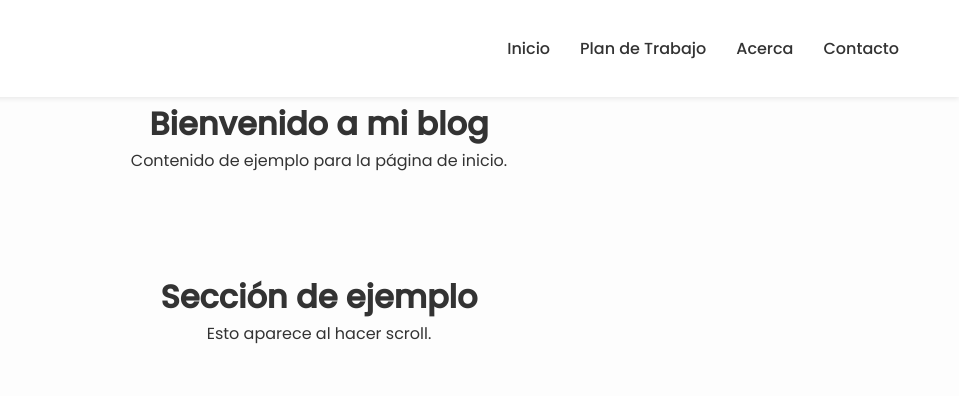
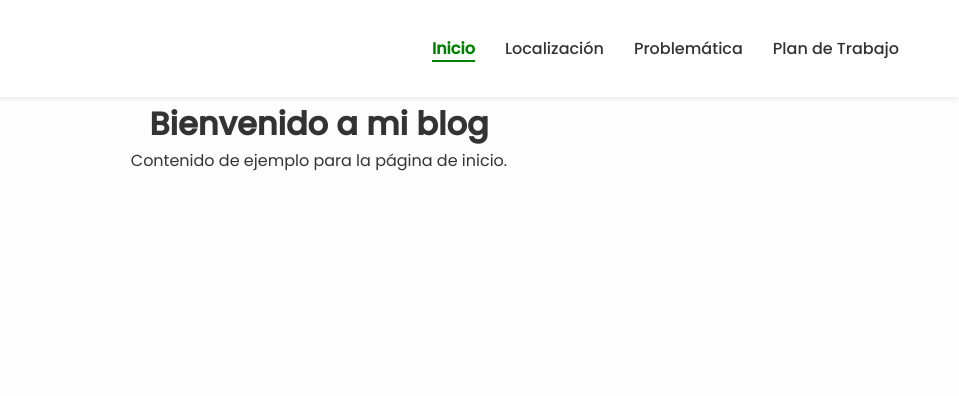
Before and after one commit to edwardmoralesr/aicacia.xyz, a plain HTML site: page index.html in a window 1280 px wide. Shown: the top 396 px of the page, 321-1280 px from the left. Drawn offline with Linux system fonts and the light colour scheme.

Commit message:
Estructura one page y entradas

```diff
--- a/css/styles.css
+++ b/css/styles.css
@@ -4,6 +4,10 @@
   padding: 0;
   box-sizing: border-box;
 }
+
+html {
+    scroll-behavior: smooth;
+  }
 
 body {
   font-family: "Poppins", sans-serif;
@@ -65,6 +69,13 @@ body {
   align-items: center;
 }
 
+.nav-links a.active {
+    color: green;
+    font-weight: bold;
+    border-bottom: 2px solid green;
+    transition: all 0.3s ease;
+  }
+
 /* Responsive */
 @media (max-width: 768px) {
   .nav-links {
--- a/index.html
+++ b/index.html
@@ -14,14 +14,32 @@
   <body>
     <div id="menu-container"></div>
 
-    <div class="content fade-in-section">
+    <div id="inicio" class="section content fade-in-section">
       <h1>Bienvenido a mi blog</h1>
       <p>Contenido de ejemplo para la página de inicio.</p>
+      <br><br><br><br><br><br><br><br><br><br><br>
+      <br><br><br><br><br><br><br><br><br><br><br>
     </div>
 
-    <div class="content fade-in-section">
-      <h1>Sección de ejemplo</h1>
+    <div id="localizacion" class="section content fade-in-section">
+      <h1>Sección de Localización</h1>
       <p>Esto aparece al hacer scroll.</p>
+      <br><br><br><br><br><br><br><br><br><br><br>
+      <br><br><br><br><br><br><br><br><br><br><br>
+    </div>
+
+    <div id="problematica" class="section content fade-in-section">
+      <h1>Sección de Problemática</h1>
+      <p>Esto aparece al hacer scroll.</p>
+      <br><br><br><br><br><br><br><br><br><br><br>
+      <br><br><br><br><br><br><br><br><br><br><br>
+    </div>
+
+    <div id="plan" class="section content fade-in-section">
+      <h1>Sección Plan de Trabajo</h1>
+      <p>Esto aparece al hacer scroll.</p>
+      <br><br><br><br><br><br><br><br><br><br><br>
+      <br><br><br><br><br><br><br><br><br><br><br>
     </div>
 
     <script src="js/main.js"></script>
--- a/js/main.js
+++ b/js/main.js
@@ -4,23 +4,39 @@ document.addEventListener("DOMContentLoaded", function () {
     .then((data) => {
       document.getElementById("menu-container").innerHTML = data;
 
-      // Activar IntersectionObserver después de cargar el menú
-      observeSections();
+      setupSectionHighlight();
     });
 
-  function observeSections() {
-    const sections = document.querySelectorAll(".fade-in-section");
+  function setupSectionHighlight() {
+    const sections = document.querySelectorAll(".section");
+    const navLinks = document.querySelectorAll(".nav-links a");
+
+    navLinks.forEach((link) => {
+      link.addEventListener("click", () => {
+        // Remueve la clase active de todos los links
+        navLinks.forEach((l) => l.classList.remove("active"));
+        // Agrega la clase active al link clickeado
+        link.classList.add("active");
+      });
+    });
 
     const observer = new IntersectionObserver(
       (entries) => {
         entries.forEach((entry) => {
           if (entry.isIntersecting) {
-            entry.target.classList.add("visible");
+            navLinks.forEach((link) => link.classList.remove("active"));
+
+            const id = entry.target.getAttribute("id");
+            const activeLink = document.querySelector(
+              `.nav-links a[href="#${id}"]`
+            );
+            if (activeLink) activeLink.classList.add("active");
           }
         });
       },
       {
-        threshold: 0.1,
+        rootMargin: "-40% 0px -50% 0px", // ajusta el momento en que se activa
+        threshold: 0.3,
       }
     );
 
--- a/menu.html
+++ b/menu.html
@@ -6,10 +6,10 @@
       </a>
     </div>
     <ul class="nav-links">
-      <li><a href="index.html">Inicio</a></li>
-      <li><a href="blog.html">Plan de Trabajo</a></li>
-      <li><a href="acerca.html">Acerca</a></li>
-      <li><a href="contacto.html">Contacto</a></li>
+      <li><a href="#inicio" class="active">Inicio</a></li>
+      <li><a href="#localizacion">Localización</a></li>
+      <li><a href="#problematica">Problemática</a></li>
+      <li><a href="#plan">Plan de Trabajo</a></li>
     </ul>
   </div>
 </nav>
```
